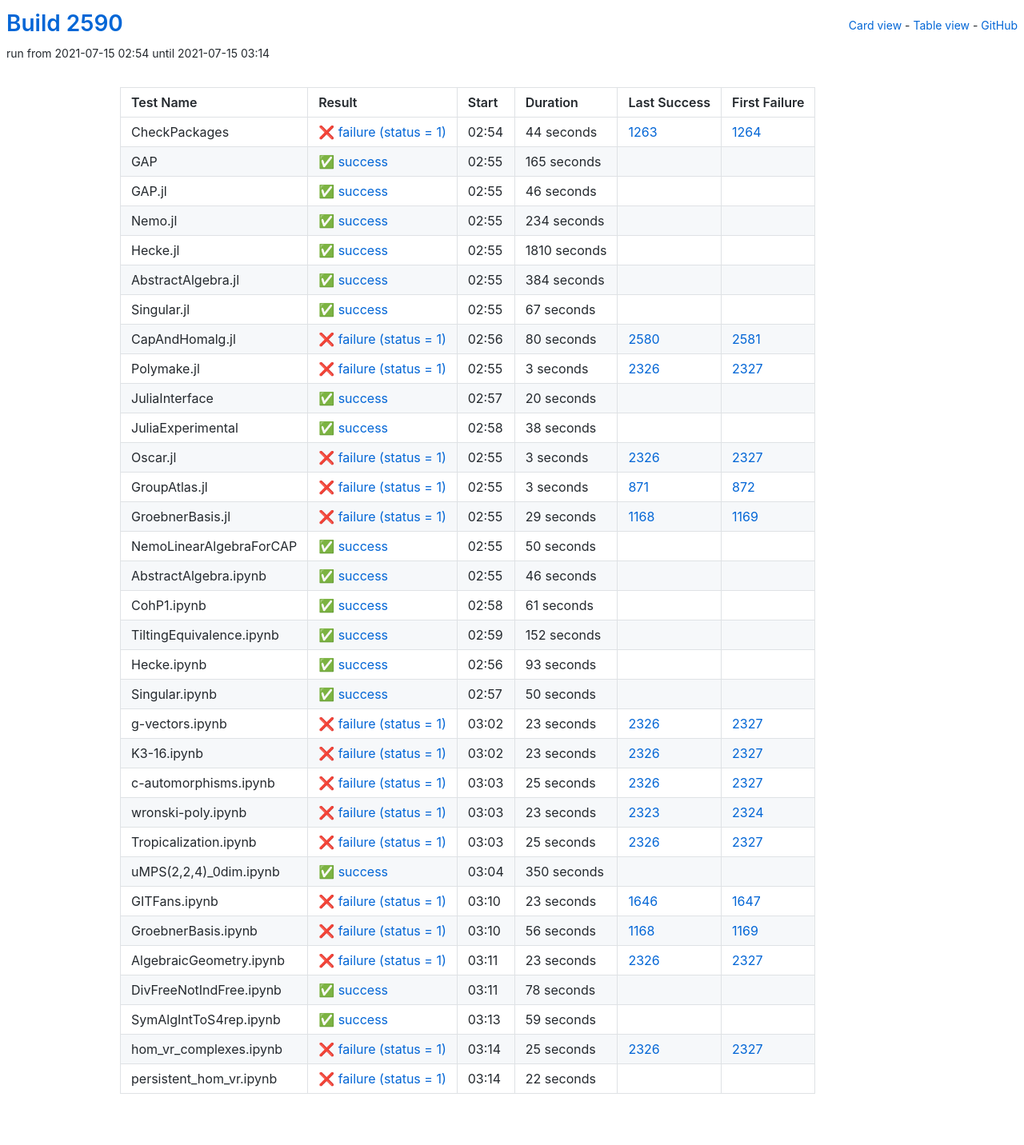
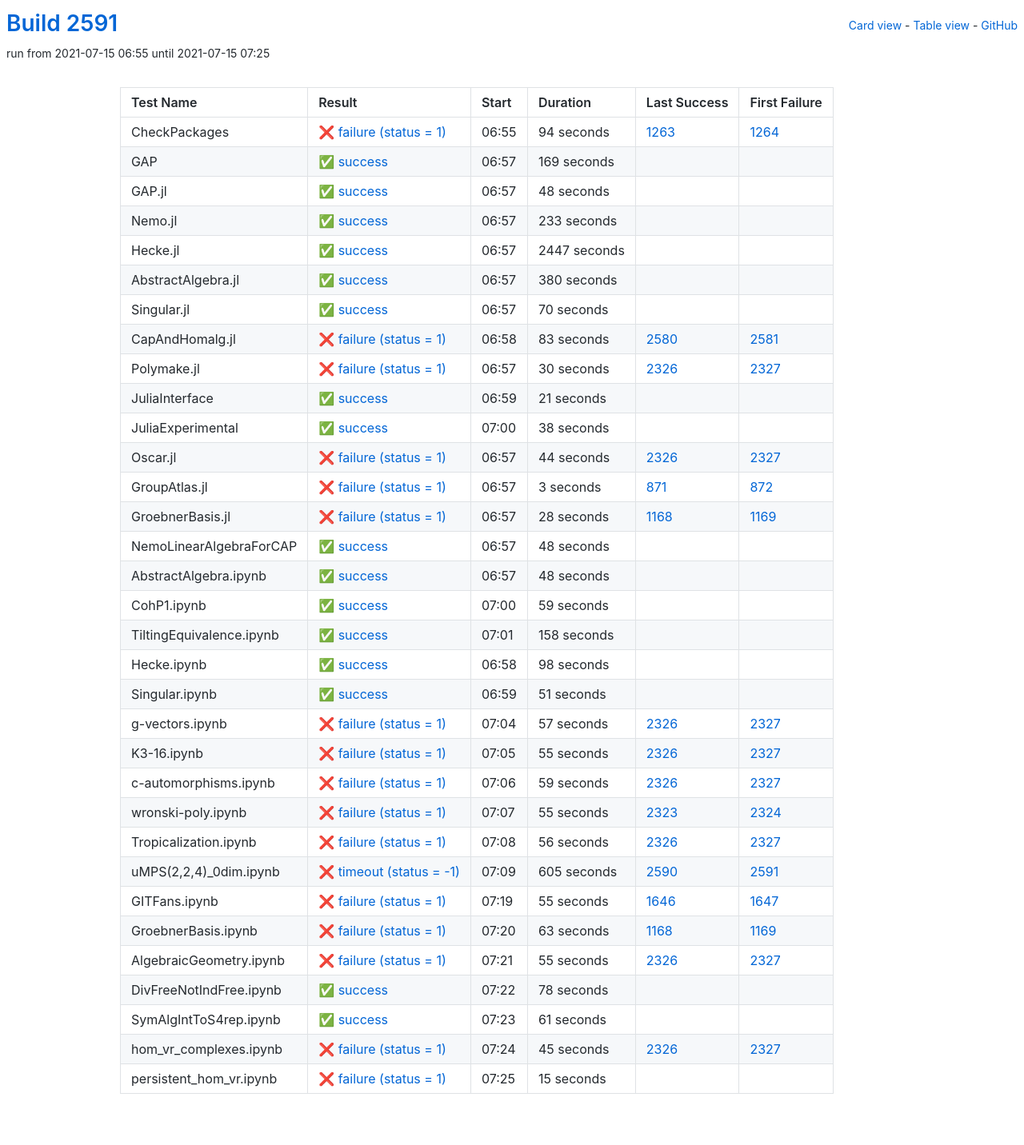
Before and after one commit to oscar-system/oscar-ci-status-stable, a Jekyll site: the page built from table.html, in a window 1280 px wide. Shown: the whole page at 80% size. Built offline with Jekyll 4.4.1, drawn with Linux system fonts in a browser that asks for light colours.

Commit message:
Build #2591

```diff
--- a/_data/ci.yml
+++ b/_data/ci.yml
@@ -1,6 +1,6 @@
 ---
-build: 2590
-build_url: https://oscarci.mathematik.uni-kl.de/job/oscar-stable/2590/
+build: 2591
+build_url: https://oscarci.mathematik.uni-kl.de/job/oscar-stable/2591/
 job: oscar-stable
 organization: oscar-system
 repo: oscar-ci-status-stable
@@ -8,128 +8,128 @@ repourl: https://github.com/oscar-system/oscar-ci-status-stable
 tests:
 - name: CheckPackages
   id: checkpackages
-  log: https://oscarci.mathematik.uni-kl.de/job/oscar-stable/2590/artifact/logs/build-2590/CheckPackages.log
-  start: 2021-07-15 02:54
+  log: https://oscarci.mathematik.uni-kl.de/job/oscar-stable/2591/artifact/logs/build-2591/CheckPackages.log
+  start: 2021-07-15 06:55
   success: false
   exitcode: 1
   status: failure
-  duration: 44
+  duration: 94
   last_success: 1263
   last_success_url: https://oscarci.mathematik.uni-kl.de/job/oscar-stable/1263/
   first_failure: 1264
   first_failure_url: https://oscarci.mathematik.uni-kl.de/job/oscar-stable/1264/
 - name: GAP
   id: gap
-  log: https://oscarci.mathematik.uni-kl.de/job/oscar-stable/2590/artifact/logs/build-2590/GAP.log
-  start: 2021-07-15 02:55
+  log: https://oscarci.mathematik.uni-kl.de/job/oscar-stable/2591/artifact/logs/build-2591/GAP.log
+  start: 2021-07-15 06:57
   success: true
   exitcode: 0
   status: success
-  duration: 165
+  duration: 169
   last_success: false
   last_success_url:
   first_failure: false
   first_failure_url:
 - name: GAP.jl
   id: gap-jl
-  log: https://oscarci.mathematik.uni-kl.de/job/oscar-stable/2590/artifact/logs/build-2590/GAP.jl.log
-  start: 2021-07-15 02:55
+  log: https://oscarci.mathematik.uni-kl.de/job/oscar-stable/2591/artifact/logs/build-2591/GAP.jl.log
+  start: 2021-07-15 06:57
   success: true
   exitcode: 0
   status: success
-  duration: 46
+  duration: 48
   last_success: false
   last_success_url:
   first_failure: false
   first_failure_url:
 - name: Nemo.jl
   id: nemo-jl
-  log: https://oscarci.mathematik.uni-kl.de/job/oscar-stable/2590/artifact/logs/build-2590/Nemo.jl.log
-  start: 2021-07-15 02:55
+  log: https://oscarci.mathematik.uni-kl.de/job/oscar-stable/2591/artifact/logs/build-2591/Nemo.jl.log
+  start: 2021-07-15 06:57
   success: true
   exitcode: 0
   status: success
-  duration: 234
+  duration: 233
   last_success: false
   last_success_url:
   first_failure: false
   first_failure_url:
 - name: Hecke.jl
   id: hecke-jl
-  log: https://oscarci.mathematik.uni-kl.de/job/oscar-stable/2590/artifact/logs/build-2590/Hecke.jl.log
-  start: 2021-07-15 02:55
+  log: https://oscarci.mathematik.uni-kl.de/job/oscar-stable/2591/artifact/logs/build-2591/Hecke.jl.log
+  start: 2021-07-15 06:57
   success: true
   exitcode: 0
   status: success
-  duration: 1810
+  duration: 2447
   last_success: false
   last_success_url:
   first_failure: false
   first_failure_url:
 - name: AbstractAlgebra.jl
   id: abstractalgebra-jl
-  log: https://oscarci.mathematik.uni-kl.de/job/oscar-stable/2590/artifact/logs/build-2590/AbstractAlgebra.jl.log
-  start: 2021-07-15 02:55
+  log: https://oscarci.mathematik.uni-kl.de/job/oscar-stable/2591/artifact/logs/build-2591/AbstractAlgebra.jl.log
+  start: 2021-07-15 06:57
   success: true
   exitcode: 0
   status: success
-  duration: 384
+  duration: 380
   last_success: false
   last_success_url:
   first_failure: false
   first_failure_url:
 - name: Singular.jl
   id: singular-jl
-  log: https://oscarci.mathematik.uni-kl.de/job/oscar-stable/2590/artifact/logs/build-2590/Singular.jl.log
-  start: 2021-07-15 02:55
+  log: https://oscarci.mathematik.uni-kl.de/job/oscar-stable/2591/artifact/logs/build-2591/Singular.jl.log
+  start: 2021-07-15 06:57
   success: true
   exitcode: 0
   status: success
-  duration: 67
+  duration: 70
   last_success: false
   last_success_url:
   first_failure: false
   first_failure_url:
 - name: CapAndHomalg.jl
   id: capandhomalg-jl
-  log: https://oscarci.mathematik.uni-kl.de/job/oscar-stable/2590/artifact/logs/build-2590/CapAndHomalg.jl.log
-  start: 2021-07-15 02:56
+  log: https://oscarci.mathematik.uni-kl.de/job/oscar-stable/2591/artifact/logs/build-2591/CapAndHomalg.jl.log
+  start: 2021-07-15 06:58
   success: false
   exitcode: 1
   status: failure
-  duration: 80
+  duration: 83
   last_success: 2580
   last_success_url: https://oscarci.mathematik.uni-kl.de/job/oscar-stable/2580/
   first_failure: 2581
   first_failure_url: https://oscarci.mathematik.uni-kl.de/job/oscar-stable/2581/
 - name: Polymake.jl
   id: polymake-jl
-  log: https://oscarci.mathematik.uni-kl.de/job/oscar-stable/2590/artifact/logs/build-2590/Polymake.jl.log
-  start: 2021-07-15 02:55
+  log: https://oscarci.mathematik.uni-kl.de/job/oscar-stable/2591/artifact/logs/build-2591/Polymake.jl.log
+  start: 2021-07-15 06:57
   success: false
   exitcode: 1
   status: failure
-  duration: 3
+  duration: 30
   last_success: 2326
   last_success_url: https://oscarci.mathematik.uni-kl.de/job/oscar-stable/2326/
   first_failure: 2327
   first_failure_url: https://oscarci.mathematik.uni-kl.de/job/oscar-stable/2327/
 - name: JuliaInterface
   id: juliainterface
-  log: https://oscarci.mathematik.uni-kl.de/job/oscar-stable/2590/artifact/logs/build-2590/JuliaInterface.log
-  start: 2021-07-15 02:57
+  log: https://oscarci.mathematik.uni-kl.de/job/oscar-stable/2591/artifact/logs/build-2591/JuliaInterface.log
+  start: 2021-07-15 06:59
   success: true
   exitcode: 0
   status: success
-  duration: 20
+  duration: 21
   last_success: false
   last_success_url:
   first_failure: false
   first_failure_url:
 - name: JuliaExperimental
   id: juliaexperimental
-  log: https://oscarci.mathematik.uni-kl.de/job/oscar-stable/2590/artifact/logs/build-2590/JuliaExperimental.log
-  start: 2021-07-15 02:58
+  log: https://oscarci.mathematik.uni-kl.de/job/oscar-stable/2591/artifact/logs/build-2591/JuliaExperimental.log
+  start: 2021-07-15 07:00
   success: true
   exitcode: 0
   status: success
@@ -140,20 +140,20 @@ tests:
   first_failure_url:
 - name: Oscar.jl
   id: oscar-jl
-  log: https://oscarci.mathematik.uni-kl.de/job/oscar-stable/2590/artifact/logs/build-2590/Oscar.jl.log
-  start: 2021-07-15 02:55
+  log: https://oscarci.mathematik.uni-kl.de/job/oscar-stable/2591/artifact/logs/build-2591/Oscar.jl.log
+  start: 2021-07-15 06:57
   success: false
   exitcode: 1
   status: failure
-  duration: 3
+  duration: 44
   last_success: 2326
   last_success_url: https://oscarci.mathematik.uni-kl.de/job/oscar-stable/2326/
   first_failure: 2327
   first_failure_url: https://oscarci.mathematik.uni-kl.de/job/oscar-stable/2327/
 - name: GroupAtlas.jl
   id: groupatlas-jl
-  log: https://oscarci.mathematik.uni-kl.de/job/oscar-stable/2590/artifact/logs/build-2590/GroupAtlas.jl.log
-  start: 2021-07-15 02:55
+  log: https://oscarci.mathematik.uni-kl.de/job/oscar-stable/2591/artifact/logs/build-2591/GroupAtlas.jl.log
+  start: 2021-07-15 06:57
   success: false
   exitcode: 1
   status: failure
@@ -164,200 +164,200 @@ tests:
   first_failure_url: https://oscarci.mathematik.uni-kl.de/job/oscar-stable/872/
 - name: GroebnerBasis.jl
   id: groebnerbasis-jl
-  log: https://oscarci.mathematik.uni-kl.de/job/oscar-stable/2590/artifact/logs/build-2590/GroebnerBasis.jl.log
-  start: 2021-07-15 02:55
+  log: https://oscarci.mathematik.uni-kl.de/job/oscar-stable/2591/artifact/logs/build-2591/GroebnerBasis.jl.log
+  start: 2021-07-15 06:57
   success: false
   exitcode: 1
   status: failure
-  duration: 29
+  duration: 28
   last_success: 1168
   last_success_url: https://oscarci.mathematik.uni-kl.de/job/oscar-stable/1168/
   first_failure: 1169
   first_failure_url: https://oscarci.mathematik.uni-kl.de/job/oscar-stable/1169/
 - name: NemoLinearAlgebraForCAP
   id: nemolinearalgebraforcap
-  log: https://oscarci.mathematik.uni-kl.de/job/oscar-stable/2590/artifact/logs/build-2590/NemoLinearAlgebraForCAP.log
-  start: 2021-07-15 02:55
+  log: https://oscarci.mathematik.uni-kl.de/job/oscar-stable/2591/artifact/logs/build-2591/NemoLinearAlgebraForCAP.log
+  start: 2021-07-15 06:57
   success: true
   exitcode: 0
   status: success
-  duration: 50
+  duration: 48
   last_success: false
   last_success_url:
   first_failure: false
   first_failure_url:
 - name: AbstractAlgebra.ipynb
   id: abstractalgebra-ipynb
-  log: https://oscarci.mathematik.uni-kl.de/job/oscar-stable/2590/artifact/logs/build-2590/AbstractAlgebra.ipynb.log
-  start: 2021-07-15 02:55
+  log: https://oscarci.mathematik.uni-kl.de/job/oscar-stable/2591/artifact/logs/build-2591/AbstractAlgebra.ipynb.log
+  start: 2021-07-15 06:57
   success: true
   exitcode: 0
   status: success
-  duration: 46
+  duration: 48
   last_success: false
   last_success_url:
   first_failure: false
   first_failure_url:
 - name: CohP1.ipynb
   id: cohp1-ipynb
-  log: https://oscarci.mathematik.uni-kl.de/job/oscar-stable/2590/artifact/logs/build-2590/CohP1.ipynb.log
-  start: 2021-07-15 02:58
+  log: https://oscarci.mathematik.uni-kl.de/job/oscar-stable/2591/artifact/logs/build-2591/CohP1.ipynb.log
+  start: 2021-07-15 07:00
   success: true
   exitcode: 0
   status: success
-  duration: 61
+  duration: 59
   last_success: false
   last_success_url:
   first_failure: false
   first_failure_url:
 - name: TiltingEquivalence.ipynb
   id: tiltingequivalence-ipynb
-  log: https://oscarci.mathematik.uni-kl.de/job/oscar-stable/2590/artifact/logs/build-2590/TiltingEquivalence.ipynb.log
-  start: 2021-07-15 02:59
+  log: https://oscarci.mathematik.uni-kl.de/job/oscar-stable/2591/artifact/logs/build-2591/TiltingEquivalence.ipynb.log
+  start: 2021-07-15 07:01
   success: true
   exitcode: 0
   status: success
-  duration: 152
+  duration: 158
   last_success: false
   last_success_url:
   first_failure: false
   first_failure_url:
 - name: Hecke.ipynb
   id: hecke-ipynb
-  log: https://oscarci.mathematik.uni-kl.de/job/oscar-stable/2590/artifact/logs/build-2590/Hecke.ipynb.log
-  start: 2021-07-15 02:56
+  log: https://oscarci.mathematik.uni-kl.de/job/oscar-stable/2591/artifact/logs/build-2591/Hecke.ipynb.log
+  start: 2021-07-15 06:58
   success: true
   exitcode: 0
   status: success
-  duration: 93
+  duration: 98
   last_success: false
   last_success_url:
   first_failure: false
   first_failure_url:
 - name: Singular.ipynb
   id: singular-ipynb
-  log: https://oscarci.mathematik.uni-kl.de/job/oscar-stable/2590/artifact/logs/build-2590/Singular.ipynb.log
-  start: 2021-07-15 02:57
+  log: https://oscarci.mathematik.uni-kl.de/job/oscar-stable/2591/artifact/logs/build-2591/Singular.ipynb.log
+  start: 2021-07-15 06:59
   success: true
   exitcode: 0
   status: success
-  duration: 50
+  duration: 51
   last_success: false
   last_success_url:
   first_failure: false
   first_failure_url:
 - name: g-vectors.ipynb
   id: g-vectors-ipynb
-  log: https://oscarci.mathematik.uni-kl.de/job/oscar-stable/2590/artifact/logs/build-2590/g-vectors.ipynb.log
-  start: 2021-07-15 03:02
+  log: https://oscarci.mathematik.uni-kl.de/job/oscar-stable/2591/artifact/logs/build-2591/g-vectors.ipynb.log
+  start: 2021-07-15 07:04
   success: false
   exitcode: 1
   status: failure
-  duration: 23
+  duration: 57
   last_success: 2326
   last_success_url: https://oscarci.mathematik.uni-kl.de/job/oscar-stable/2326/
   first_failure: 2327
   first_failure_url: https://oscarci.mathematik.uni-kl.de/job/oscar-stable/2327/
 - name: K3-16.ipynb
   id: k3-16-ipynb
-  log: https://oscarci.mathematik.uni-kl.de/job/oscar-stable/2590/artifact/logs/build-2590/K3-16.ipynb.log
-  start: 2021-07-15 03:02
+  log: https://oscarci.mathematik.uni-kl.de/job/oscar-stable/2591/artifact/logs/build-2591/K3-16.ipynb.log
+  start: 2021-07-15 07:05
   success: false
   exitcode: 1
   status: failure
-  duration: 23
+  duration: 55
   last_success: 2326
   last_success_url: https://oscarci.mathematik.uni-kl.de/job/oscar-stable/2326/
   first_failure: 2327
   first_failure_url: https://oscarci.mathematik.uni-kl.de/job/oscar-stable/2327/
 - name: c-automorphisms.ipynb
   id: c-automorphisms-ipynb
-  log: https://oscarci.mathematik.uni-kl.de/job/oscar-stable/2590/artifact/logs/build-2590/c-automorphisms.ipynb.log
-  start: 2021-07-15 03:03
+  log: https://oscarci.mathematik.uni-kl.de/job/oscar-stable/2591/artifact/logs/build-2591/c-automorphisms.ipynb.log
+  start: 2021-07-15 07:06
   success: false
   exitcode: 1
   status: failure
-  duration: 25
+  duration: 59
   last_success: 2326
   last_success_url: https://oscarci.mathematik.uni-kl.de/job/oscar-stable/2326/
   first_failure: 2327
   first_failure_url: https://oscarci.mathematik.uni-kl.de/job/oscar-stable/2327/
 - name: wronski-poly.ipynb
   id: wronski-poly-ipynb
-  log: https://oscarci.mathematik.uni-kl.de/job/oscar-stable/2590/artifact/logs/build-2590/wronski-poly.ipynb.log
-  start: 2021-07-15 03:03
+  log: https://oscarci.mathematik.uni-kl.de/job/oscar-stable/2591/artifact/logs/build-2591/wronski-poly.ipynb.log
+  start: 2021-07-15 07:07
   success: false
   exitcode: 1
   status: failure
-  duration: 23
+  duration: 55
   last_success: 2323
   last_success_url: https://oscarci.mathematik.uni-kl.de/job/oscar-stable/2323/
   first_failure: 2324
   first_failure_url: https://oscarci.mathematik.uni-kl.de/job/oscar-stable/2324/
 - name: Tropicalization.ipynb
   id: tropicalization-ipynb
-  log: https://oscarci.mathematik.uni-kl.de/job/oscar-stable/2590/artifact/logs/build-2590/Tropicalization.ipynb.log
-  start: 2021-07-15 03:03
+  log: https://oscarci.mathematik.uni-kl.de/job/oscar-stable/2591/artifact/logs/build-2591/Tropicalization.ipynb.log
+  start: 2021-07-15 07:08
   success: false
   exitcode: 1
   status: failure
-  duration: 25
+  duration: 56
   last_success: 2326
   last_success_url: https://oscarci.mathematik.uni-kl.de/job/oscar-stable/2326/
   first_failure: 2327
   first_failure_url: https://oscarci.mathematik.uni-kl.de/job/oscar-stable/2327/
 - name: uMPS(2,2,4)_0dim.ipynb
   id: umps-2-2-4-0dim-ipynb
-  log: https://oscarci.mathematik.uni-kl.de/job/oscar-stable/2590/artifact/logs/build-2590/uMPS-2-2-4-_0dim.ipynb.log
-  start: 2021-07-15 03:04
-  success: true
-  exitcode: 0
-  status: success
-  duration: 350
-  last_success: false
-  last_success_url:
-  first_failure: false
-  first_failure_url:
+  log: https://oscarci.mathematik.uni-kl.de/job/oscar-stable/2591/artifact/logs/build-2591/uMPS-2-2-4-_0dim.ipynb.log
+  start: 2021-07-15 07:09
+  success: false
+  exitcode: -1
+  status: timeout
+  duration: 605
+  last_success: 2590
+  last_success_url: https://oscarci.mathematik.uni-kl.de/job/oscar-stable/2590/
+  first_failure: 2591
+  first_failure_url: https://oscarci.mathematik.uni-kl.de/job/oscar-stable/2591/
 - name: GITFans.ipynb
   id: gitfans-ipynb
-  log: https://oscarci.mathematik.uni-kl.de/job/oscar-stable/2590/artifact/logs/build-2590/GITFans.ipynb.log
-  start: 2021-07-15 03:10
+  log: https://oscarci.mathematik.uni-kl.de/job/oscar-stable/2591/artifact/logs/build-2591/GITFans.ipynb.log
+  start: 2021-07-15 07:19
   success: false
   exitcode: 1
   status: failure
-  duration: 23
+  duration: 55
   last_success: 1646
   last_success_url: https://oscarci.mathematik.uni-kl.de/job/oscar-stable/1646/
   first_failure: 1647
   first_failure_url: https://oscarci.mathematik.uni-kl.de/job/oscar-stable/1647/
 - name: GroebnerBasis.ipynb
   id: groebnerbasis-ipynb
-  log: https://oscarci.mathematik.uni-kl.de/job/oscar-stable/2590/artifact/logs/build-2590/GroebnerBasis.ipynb.log
-  start: 2021-07-15 03:10
+  log: https://oscarci.mathematik.uni-kl.de/job/oscar-stable/2591/artifact/logs/build-2591/GroebnerBasis.ipynb.log
+  start: 2021-07-15 07:20
   success: false
   exitcode: 1
   status: failure
-  duration: 56
+  duration: 63
   last_success: 1168
   last_success_url: https://oscarci.mathematik.uni-kl.de/job/oscar-stable/1168/
   first_failure: 1169
   first_failure_url: https://oscarci.mathematik.uni-kl.de/job/oscar-stable/1169/
 - name: AlgebraicGeometry.ipynb
   id: algebraicgeometry-ipynb
-  log: https://oscarci.mathematik.uni-kl.de/job/oscar-stable/2590/artifact/logs/build-2590/AlgebraicGeometry.ipynb.log
-  start: 2021-07-15 03:11
+  log: https://oscarci.mathematik.uni-kl.de/job/oscar-stable/2591/artifact/logs/build-2591/AlgebraicGeometry.ipynb.log
+  start: 2021-07-15 07:21
   success: false
   exitcode: 1
   status: failure
-  duration: 23
+  duration: 55
   last_success: 2326
   last_success_url: https://oscarci.mathematik.uni-kl.de/job/oscar-stable/2326/
   first_failure: 2327
   first_failure_url: https://oscarci.mathematik.uni-kl.de/job/oscar-stable/2327/
 - name: DivFreeNotIndFree.ipynb
   id: divfreenotindfree-ipynb
-  log: https://oscarci.mathematik.uni-kl.de/job/oscar-stable/2590/artifact/logs/build-2590/DivFreeNotIndFree.ipynb.log
-  start: 2021-07-15 03:11
+  log: https://oscarci.mathematik.uni-kl.de/job/oscar-stable/2591/artifact/logs/build-2591/DivFreeNotIndFree.ipynb.log
+  start: 2021-07-15 07:22
   success: true
   exitcode: 0
   status: success
@@ -368,36 +368,36 @@ tests:
   first_failure_url:
 - name: SymAlgIntToS4rep.ipynb
   id: symalginttos4rep-ipynb
-  log: https://oscarci.mathematik.uni-kl.de/job/oscar-stable/2590/artifact/logs/build-2590/SymAlgIntToS4rep.ipynb.log
-  start: 2021-07-15 03:13
+  log: https://oscarci.mathematik.uni-kl.de/job/oscar-stable/2591/artifact/logs/build-2591/SymAlgIntToS4rep.ipynb.log
+  start: 2021-07-15 07:23
   success: true
   exitcode: 0
   status: success
-  duration: 59
+  duration: 61
   last_success: false
   last_success_url:
   first_failure: false
   first_failure_url:
 - name: hom_vr_complexes.ipynb
   id: hom-vr-complexes-ipynb
-  log: https://oscarci.mathematik.uni-kl.de/job/oscar-stable/2590/artifact/logs/build-2590/hom_vr_complexes.ipynb.log
-  start: 2021-07-15 03:14
+  log: https://oscarci.mathematik.uni-kl.de/job/oscar-stable/2591/artifact/logs/build-2591/hom_vr_complexes.ipynb.log
+  start: 2021-07-15 07:24
   success: false
   exitcode: 1
   status: failure
-  duration: 25
+  duration: 45
   last_success: 2326
   last_success_url: https://oscarci.mathematik.uni-kl.de/job/oscar-stable/2326/
   first_failure: 2327
   first_failure_url: https://oscarci.mathematik.uni-kl.de/job/oscar-stable/2327/
 - name: persistent_hom_vr.ipynb
   id: persistent-hom-vr-ipynb
-  log: https://oscarci.mathematik.uni-kl.de/job/oscar-stable/2590/artifact/logs/build-2590/persistent_hom_vr.ipynb.log
-  start: 2021-07-15 03:14
+  log: https://oscarci.mathematik.uni-kl.de/job/oscar-stable/2591/artifact/logs/build-2591/persistent_hom_vr.ipynb.log
+  start: 2021-07-15 07:25
   success: false
   exitcode: 1
   status: failure
-  duration: 22
+  duration: 15
   last_success: false
   last_success_url:
   first_failure: false
```
Also changed, not shown: README.md.
